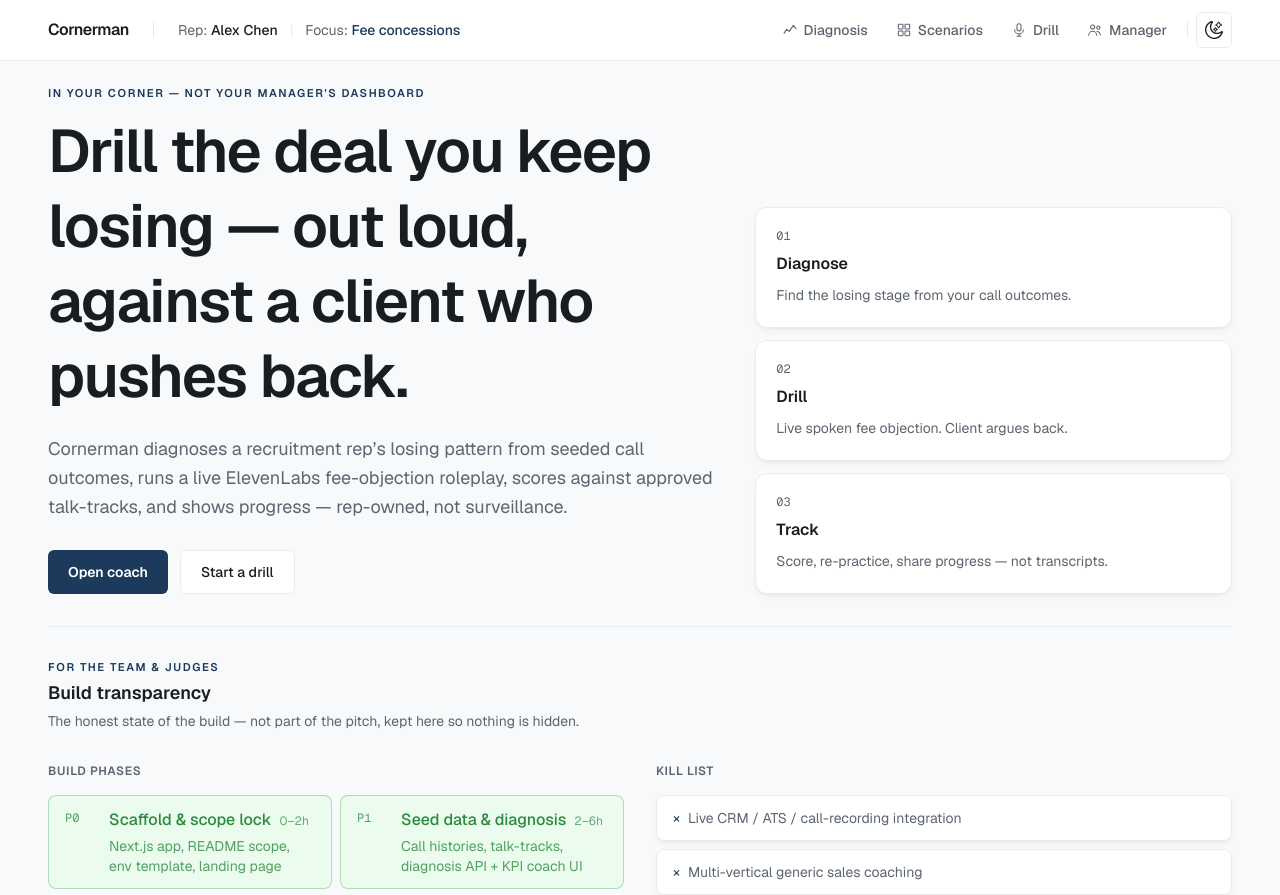
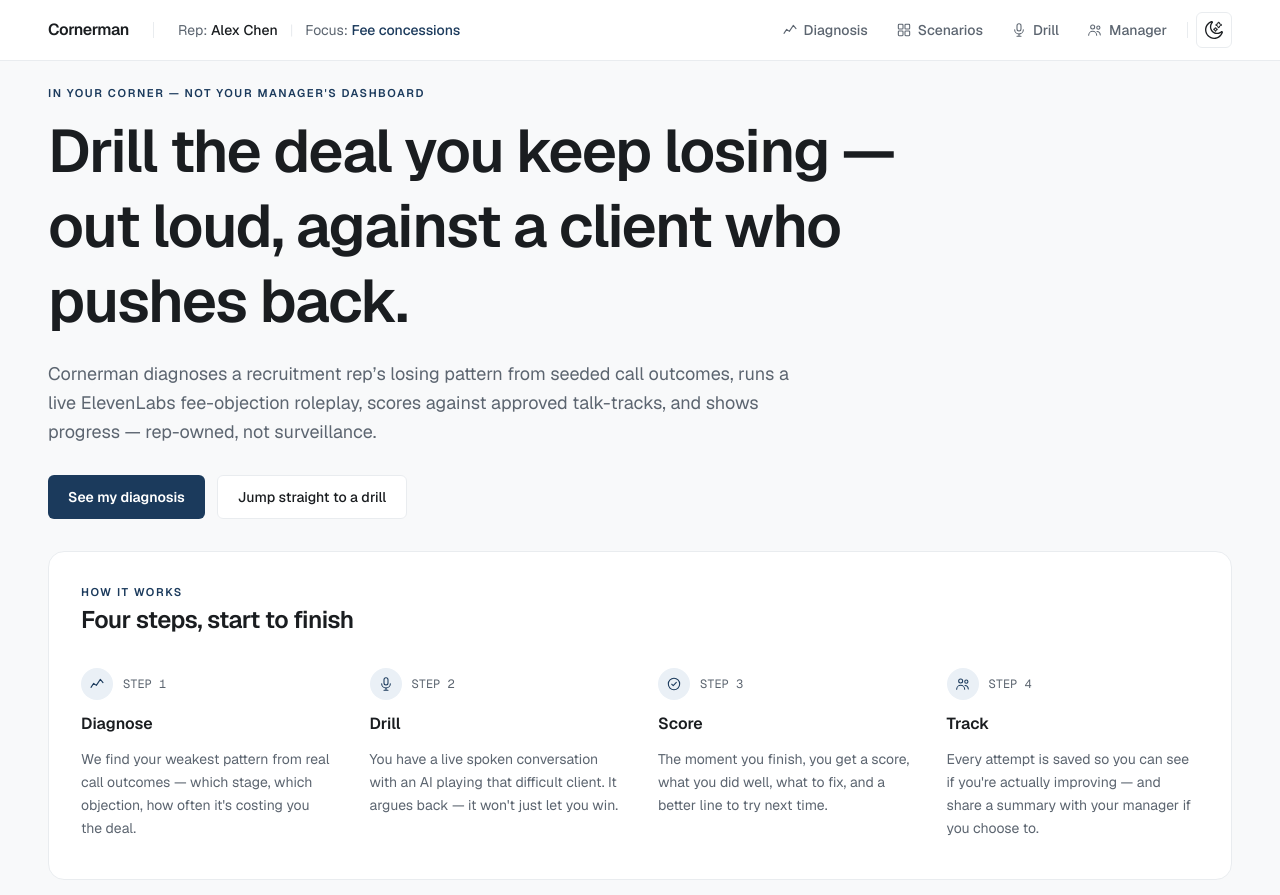
Before and after one commit to Chlabc/AI-in-business-hackathon, a Next.js app: page / in a window 1280 px wide. Shown: the top 895 px of the page. Built offline with nearby package versions, Linux system fonts and the light colour scheme.

Commit message:
Add first-visit orientation: a connected 4-step 'how it works' flow on the landing page, and a dismissible plain-language onboarding banner on the dashboard

```diff
--- a/src/app/coach/page.tsx
+++ b/src/app/coach/page.tsx
@@ -1,5 +1,6 @@
 import Link from "next/link";
 import { AppShell } from "@/components/AppShell";
+import { OnboardingBanner } from "@/components/OnboardingBanner";
 import { ProgressPanel } from "@/components/ProgressPanel";
 import { ShareControls } from "@/components/ShareControls";
 import { DEMO_REP_ID } from "@/data/seed";
@@ -35,6 +36,7 @@ export default async function CoachPage() {
 
   return (
     <AppShell repName={rep.name} focus="Fee concessions">
+      <OnboardingBanner />
       <div className="flex flex-wrap items-end justify-between gap-3">
         <div>
           <p className="text-sm text-muted">
--- a/src/app/page.tsx
+++ b/src/app/page.tsx
@@ -1,6 +1,40 @@
+import { Fragment } from "react";
 import Link from "next/link";
 import { AppShell } from "@/components/AppShell";
 import { KILL_LIST, PHASES, SCOPE_SENTENCE } from "@/lib/phases";
+import {
+  DiagnosisIcon,
+  DrillIcon,
+  ManagerIcon,
+  ScoreIcon,
+} from "@/components/NavIcons";
+
+const HOW_IT_WORKS = [
+  {
+    n: 1,
+    title: "Diagnose",
+    body: "We find your weakest pattern from real call outcomes — which stage, which objection, how often it's costing you the deal.",
+    Icon: DiagnosisIcon,
+  },
+  {
+    n: 2,
+    title: "Drill",
+    body: "You have a live spoken conversation with an AI playing that difficult client. It argues back — it won't just let you win.",
+    Icon: DrillIcon,
+  },
+  {
+    n: 3,
+    title: "Score",
+    body: "The moment you finish, you get a score, what you did well, what to fix, and a better line to try next time.",
+    Icon: ScoreIcon,
+  },
+  {
+    n: 4,
+    title: "Track",
+    body: "Every attempt is saved so you can see if you're actually improving — and share a summary with your manager if you choose to.",
+    Icon: ManagerIcon,
+  },
+];
 
 function statusClass(status: (typeof PHASES)[number]["status"]) {
   switch (status) {
@@ -16,12 +50,9 @@ function statusClass(status: (typeof PHASES)[number]["status"]) {
 export default function Home() {
   return (
     <AppShell>
-      <section className="grid gap-10 xl:grid-cols-[1.4fr_1fr] xl:items-end">
-        <div>
-          <p className="eyebrow">
-            In your corner — not your manager&apos;s dashboard
-          </p>
-          <h1 className="mt-3 text-4xl font-semibold leading-tight tracking-tight text-foreground sm:text-5xl lg:text-6xl">
+      <section>
+        <p className="eyebrow">In your corner — not your manager&apos;s dashboard</p>
+        <h1 className="mt-3 max-w-4xl text-4xl font-semibold leading-tight tracking-tight text-foreground sm:text-5xl lg:text-6xl">
           Drill the deal you keep losing — out loud, against a client who
           pushes back.
         </h1>
@@ -33,44 +64,60 @@ export default function Home() {
             href="/coach"
             className="btn-lift inline-flex h-11 items-center justify-center rounded-md bg-accent px-5 text-sm font-semibold text-accent-fg transition hover:opacity-90"
           >
-              Open coach
+            See my diagnosis
           </Link>
           <Link
             href="/coach/practice"
             className="inline-flex h-11 items-center justify-center rounded-md border border-border bg-card px-5 text-sm font-medium text-foreground transition hover:border-accent"
           >
-              Start a drill
+            Jump straight to a drill
           </Link>
         </div>
+      </section>
+
+      <section className="rounded-2xl border border-border bg-card p-6 lg:p-8">
+        <p className="eyebrow">How it works</p>
+        <h2 className="mt-1 text-2xl font-semibold tracking-tight text-foreground">
+          Four steps, start to finish
+        </h2>
+        <div className="stagger-children mt-6 grid gap-0 lg:grid-cols-[1fr_auto_1fr_auto_1fr_auto_1fr]">
+          {HOW_IT_WORKS.map((step, i) => (
+            <Fragment key={step.title}>
+              <div className="flex flex-col gap-3 py-2">
+                <div className="flex items-center gap-2.5">
+                  <span className="flex h-8 w-8 shrink-0 items-center justify-center rounded-full bg-accent-soft text-accent">
+                    <step.Icon className="h-4 w-4" />
+                  </span>
+                  <span className="font-mono text-xs text-muted">
+                    STEP {step.n}
+                  </span>
                 </div>
-
-        <div className="stagger-children grid gap-3 sm:grid-cols-3 xl:grid-cols-1">
-          {[
-            {
-              n: "01",
-              title: "Diagnose",
-              body: "Find the losing stage from your call outcomes.",
-            },
-            {
-              n: "02",
-              title: "Drill",
-              body: "Live spoken fee objection. Client argues back.",
-            },
-            {
-              n: "03",
-              title: "Track",
-              body: "Score, re-practice, share progress — not transcripts.",
-            },
-          ].map((card) => (
-            <div key={card.title} className="surface-card rounded-xl p-5">
-              <p className="font-mono text-xs text-muted">{card.n}</p>
-              <h2 className="mt-2 text-base font-semibold text-foreground">
-                {card.title}
-              </h2>
-              <p className="mt-2 text-sm leading-relaxed text-muted">
-                {card.body}
+                <h3 className="text-base font-semibold text-foreground">
+                  {step.title}
+                </h3>
+                <p className="text-sm leading-relaxed text-muted">
+                  {step.body}
                 </p>
               </div>
+              {i < HOW_IT_WORKS.length - 1 && (
+                <div
+                  className="hidden items-center justify-center px-2 text-border lg:flex"
+                  aria-hidden
+                >
+                  <svg
+                    viewBox="0 0 24 24"
+                    className="h-5 w-5"
+                    fill="none"
+                    stroke="currentColor"
+                    strokeWidth="1.6"
+                    strokeLinecap="round"
+                    strokeLinejoin="round"
+                  >
+                    <path d="M5 12h14M13 6l6 6-6 6" />
+                  </svg>
+                </div>
+              )}
+            </Fragment>
           ))}
         </div>
       </section>
--- a/src/components/NavIcons.tsx
+++ b/src/components/NavIcons.tsx
@@ -39,6 +39,15 @@ export function DrillIcon({ className }: IconProps) {
   );
 }
 
+export function ScoreIcon({ className }: IconProps) {
+  return (
+    <svg className={className} {...common}>
+      <circle cx="12" cy="12" r="8.5" />
+      <path d="M8.5 12.3l2.3 2.3 4.7-5.1" />
+    </svg>
+  );
+}
+
 export function ManagerIcon({ className }: IconProps) {
   return (
     <svg className={className} {...common}>
--- /dev/null
+++ b/src/components/OnboardingBanner.tsx
@@ -0,0 +1,42 @@
+"use client";
+
+import { useEffect, useState } from "react";
+
+const STORAGE_KEY = "cornerman-onboarding-dismissed";
+
+export function OnboardingBanner() {
+  const [dismissed, setDismissed] = useState(true); // default hidden until we know it's a first visit
+
+  useEffect(() => {
+    const seen = window.localStorage.getItem(STORAGE_KEY);
+    setDismissed(seen === "1");
+  }, []);
+
+  function dismiss() {
+    window.localStorage.setItem(STORAGE_KEY, "1");
+    setDismissed(true);
+  }
+
+  if (dismissed) return null;
+
+  return (
+    <div className="surface-card flex flex-col gap-3 rounded-xl border-accent/30 bg-accent-soft p-5 sm:flex-row sm:items-start sm:justify-between">
+      <div>
+        <p className="text-sm font-semibold text-accent">New here? Here's what this page does</p>
+        <p className="mt-1.5 max-w-2xl text-sm leading-relaxed text-foreground">
+          Below is your <strong>weakest pattern</strong>, found from your real call
+          outcomes. Click <strong>&ldquo;Start fee drill&rdquo;</strong> to practice it
+          live against an AI client — you&apos;ll get scored the moment you finish, and
+          your progress is tracked on the right.
+        </p>
+      </div>
+      <button
+        type="button"
+        onClick={dismiss}
+        className="shrink-0 rounded-md border border-accent/30 bg-card px-3 py-1.5 text-xs font-medium text-accent transition hover:bg-accent-soft"
+      >
+        Got it
+      </button>
+    </div>
+  );
+}
```
Lines whose indentation alone changed are shown as unchanged.
